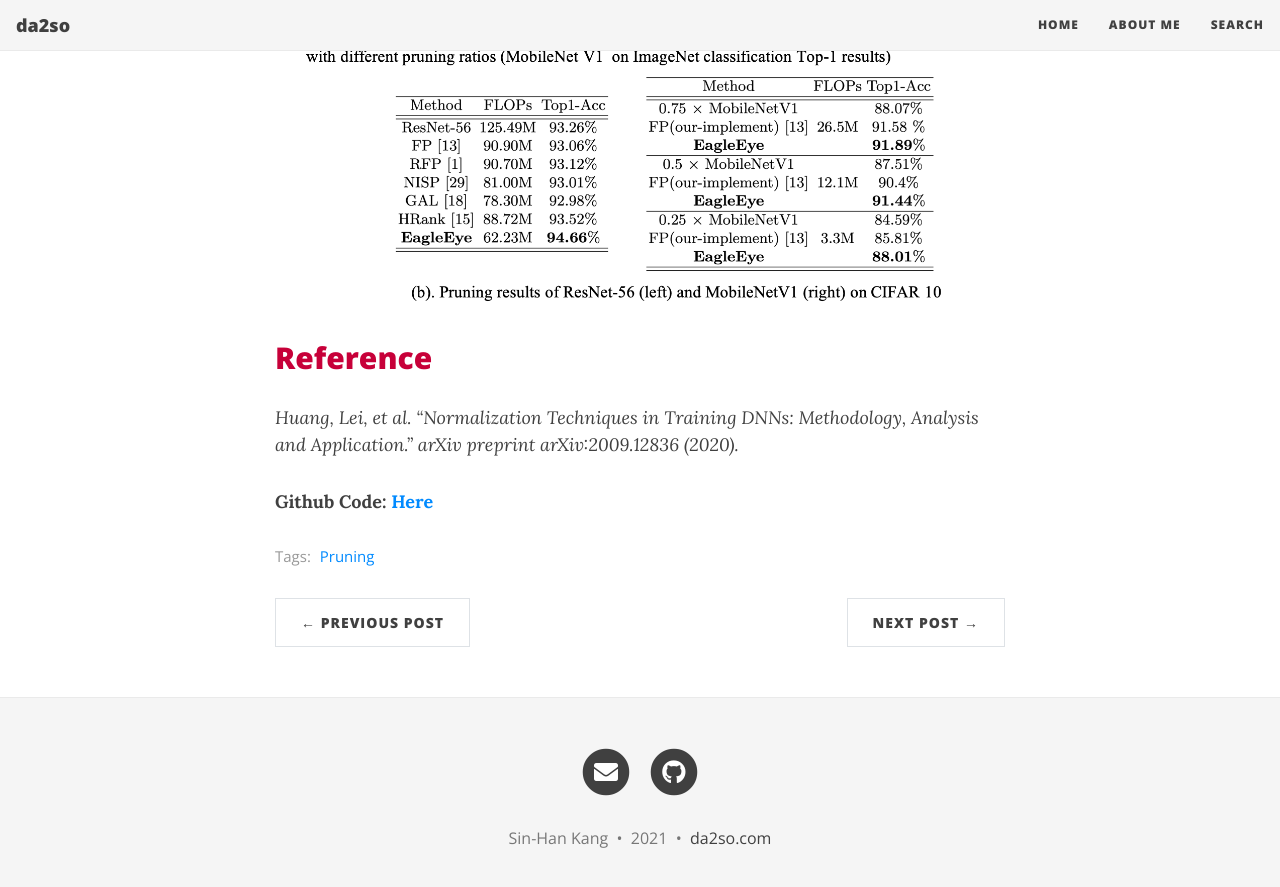
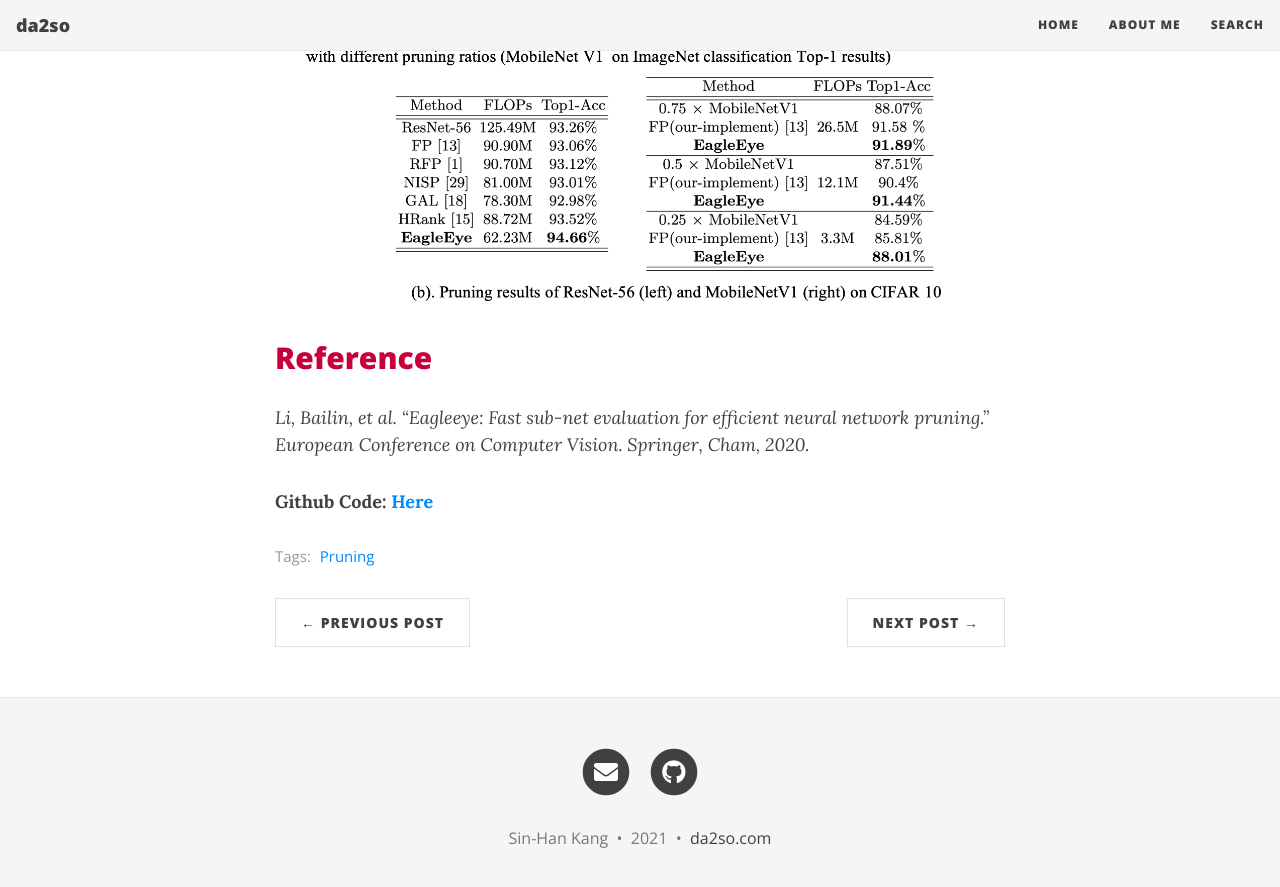
Before and after one commit to da2so/da2so.github.io, a Jekyll site: the page built from _posts/2020-10-25-EagleEye_Fast_Sub_net_Evaluation_for_Efficient_Neur_Network_Pruning.md, in a window 1280 px wide and 900 px high, scrolled down 6718 px. Shown: the top 887 px of the window. Built offline with Jekyll 4.4.1, drawn with Linux system fonts in a browser that asks for light colours; nearby versions of some CDN libraries; formulas are drawn with MathJax 3.

Commit message:
Update 2020-10-25-EagleEye_Fast_Sub_net_Evaluation_for_Efficient_Neur_Network_Pruning.md

```diff
--- a/_posts/2020-10-25-EagleEye_Fast_Sub_net_Evaluation_for_Efficient_Neur_Network_Pruning.md
+++ b/_posts/2020-10-25-EagleEye_Fast_Sub_net_Evaluation_for_Efficient_Neur_Network_Pruning.md
@@ -132,7 +132,7 @@
 
 
 ## <span style="color:#C70039 ">Reference </span>
-*Huang, Lei, et al. "Normalization Techniques in Training DNNs: Methodology, Analysis and Application." arXiv preprint arXiv:2009.12836 (2020).*
+*Li, Bailin, et al. "Eagleeye: Fast sub-net evaluation for efficient neural network pruning." European Conference on Computer Vision. Springer, Cham, 2020.*
 
 
 **Github Code: [Here](https://github.com/da2so/Eagleeye_Tensorflow)**
```
